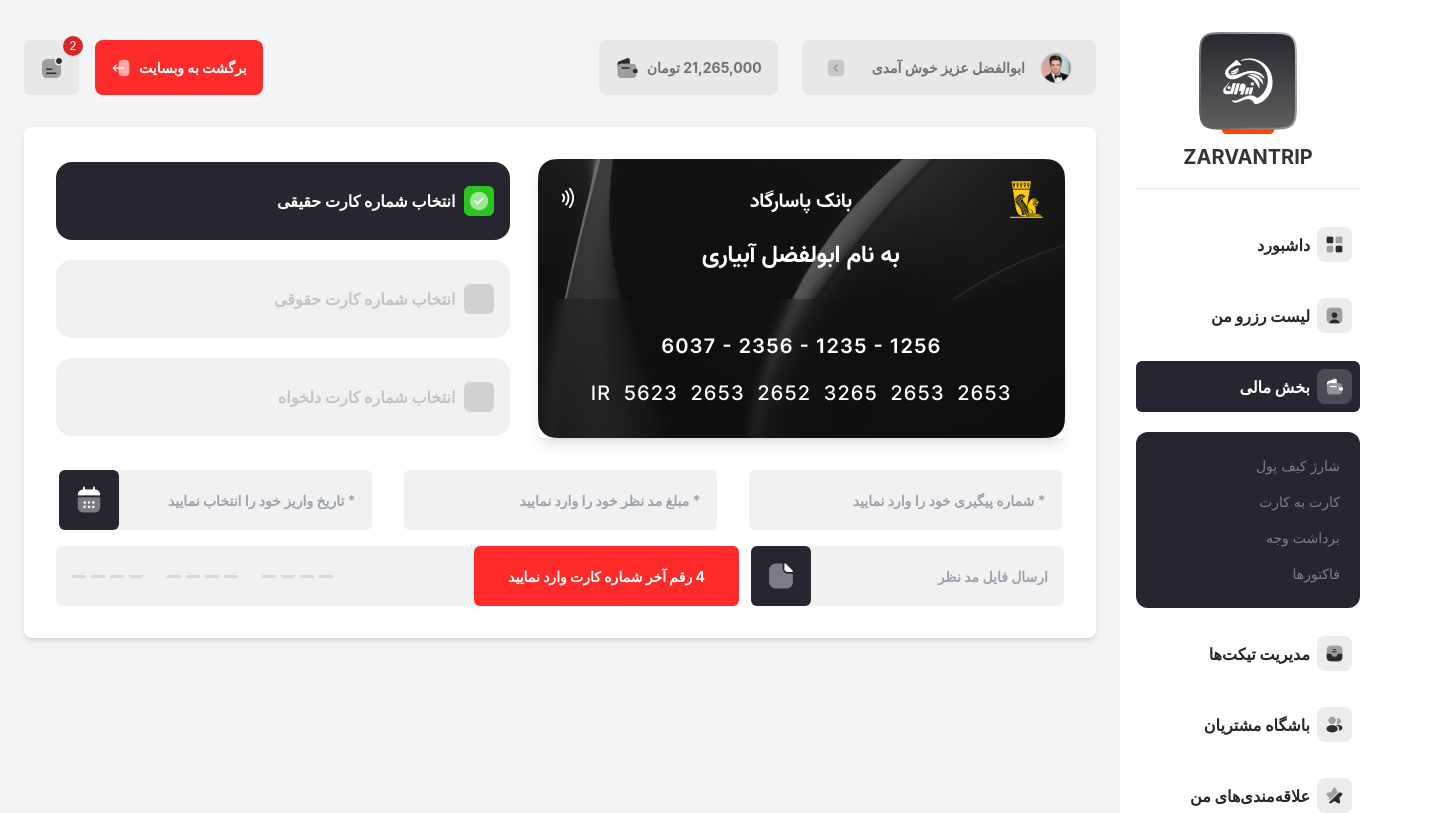
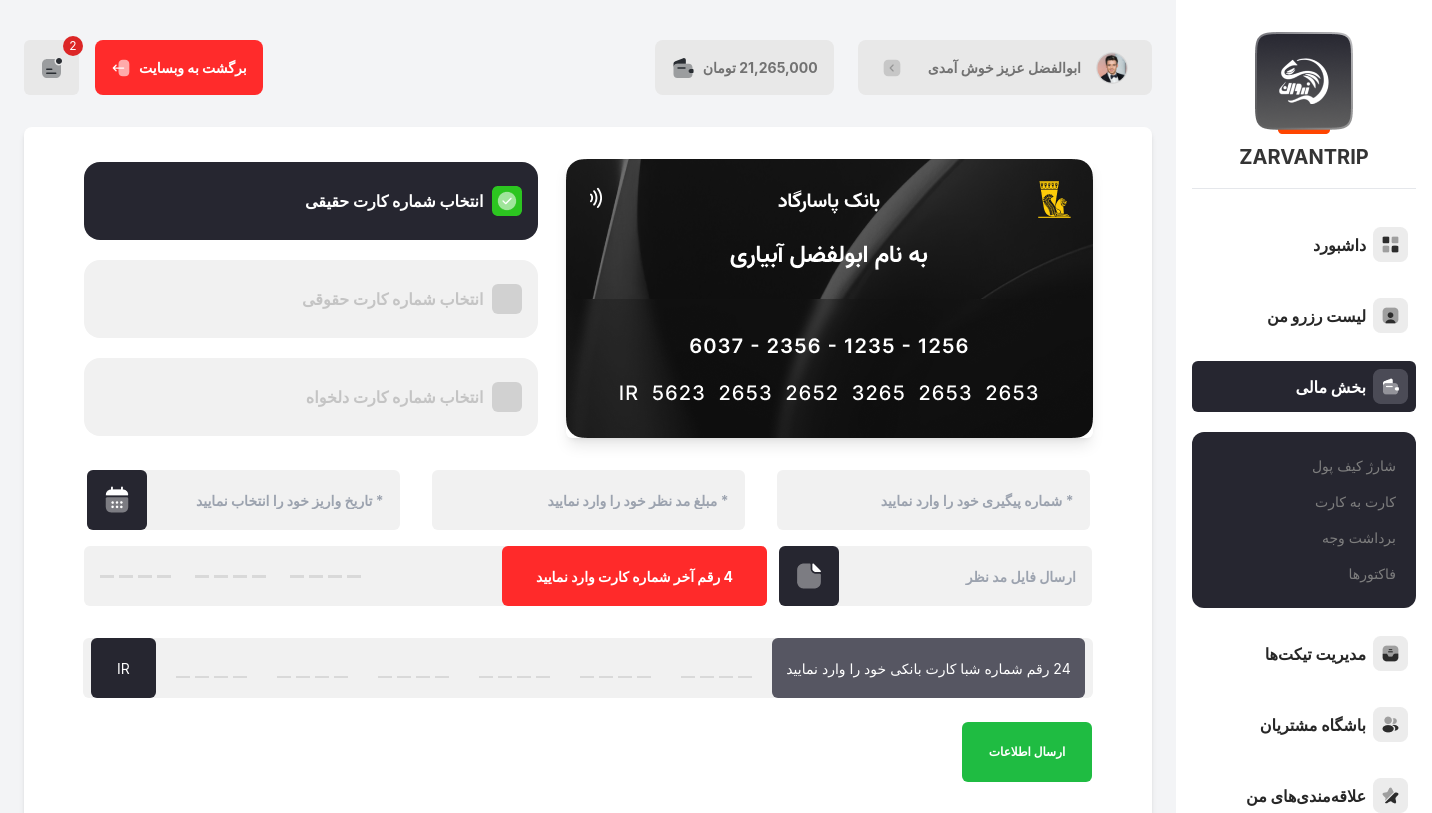
Before and after one commit to setareEzabadi/ExersiceBeta, a React (Create React App) app: page /Wallet in a window 1280 px wide. Shown: the top 813 px of the page, 1432 px wide, since content can reach past the window. Built offline with nearby package versions, Linux system fonts and the light colour scheme.

Commit message:
Update Wallet.jsx

```diff
--- a/src/Components/Wallet.jsx/Wallet.jsx
+++ b/src/Components/Wallet.jsx/Wallet.jsx
@@ -1,10 +1,24 @@
-import React from 'react';
+import React, { useRef, useState } from 'react';
 import cardImage from '../../Assets/img/cardImage.png';
 import check from '../../Assets/img/check.png';
 import date from '../../Assets/img/date.png';
 import copy from '../../Assets/img/copy.png';
 
 const Wallet = () => {
+    const inputRefs = useRef([]);
+    const [inputValues, setInputValues] = useState(Array(24).fill(''));
+
+    const handleInputChange = (e, index) => {
+        const { value } = e.target;
+        const updatedValues = [...inputValues];
+        updatedValues[index] = value;
+        setInputValues(updatedValues);
+
+        if (value && index > 0) {
+            inputRefs.current[index - 1].focus();
+        }
+    };
+
     return (
         <>
             <div className="flex items-center justify-center gap-7 p-4">
@@ -110,6 +124,47 @@
                         </button>
                     </div>
                 </div>
+
+                <div className="p-4 flex flex-col items-center gap-4">
+                    <div className="flex items-center justify-between w-[1010px] h-[60px] bg-[#F1F1F1] rounded-md p-2">
+                        <div className="w-[313px] h-[60px] bg-[#565662] flex items-center justify-center rounded-md text-white text-[14px]">
+                            24 رقم شماره شبا کارت بانکی خود را وارد نمایید
+                        </div>
+
+                        <div className="flex flex-1 gap-[30px] justify-center items-baseline">
+                            {[...Array(6)].map((_, groupIndex) => (
+                                <div key={groupIndex} className="flex gap-[5px]">
+                                    {[...Array(4)].map((_, index) => (
+                                        <input
+                                            key={index}
+                                            maxLength={1}
+                                            ref={(el) => (inputRefs.current[groupIndex * 4 + index] = el)}
+                                            onChange={(e) =>
+                                                handleInputChange(e, groupIndex * 4 + index)
+                                            }
+                                            value={inputValues[groupIndex * 4 + index]}
+                                            className={`w-[14px] h-[20px] bg-transparent text-center font-bold outline-none ${inputValues[groupIndex * 4 + index]
+                                                ? 'border-none'
+                                                : 'border-b-2 border-[#D9D9D9]'
+                                                } focus:border-[#FF2A2A] text-black`}
+                                        />
+                                    ))}
+                                </div>
+                            ))}
+                        </div>
+
+                        <div className="w-[65px] h-[60px] bg-[#262630] flex items-center justify-center rounded-md text-white text-[14px]">
+                            IR
+                        </div>
+                    </div>
+
+                    {/* Updated Position of Submit Button */}
+                    <div className="mt-2 w-[1020px] flex justify-start mr-3">
+                        <button className="w-[130px] h-[60px] bg-[#1FBC42] text-white text-[12px] font-bold rounded-md">
+                            ارسال اطلاعات
+                        </button>
+                    </div>
+                </div>
             </div>
         </>
     );
```
